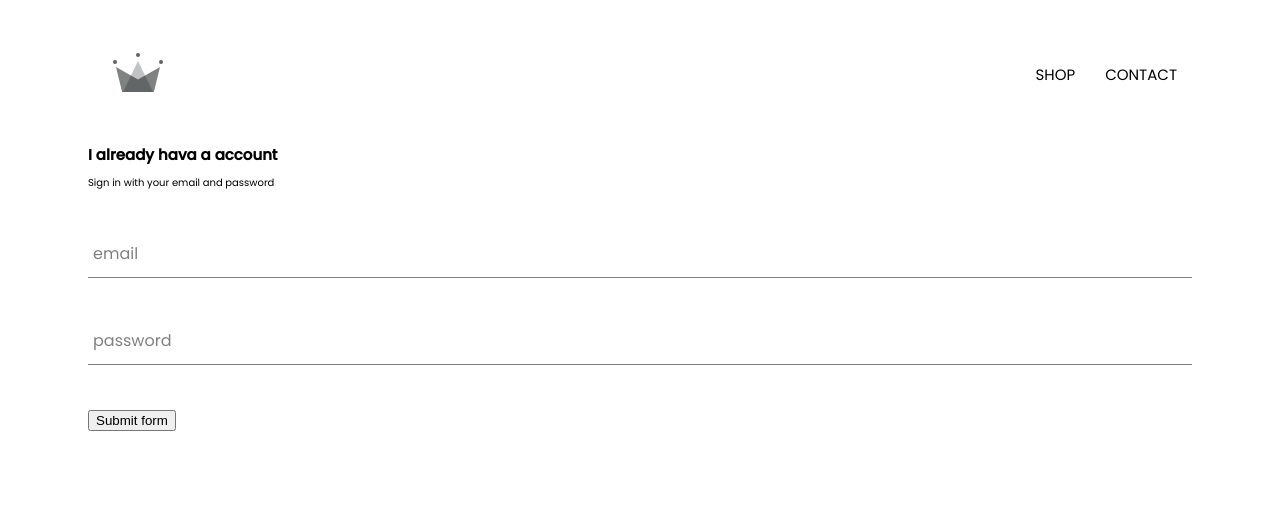
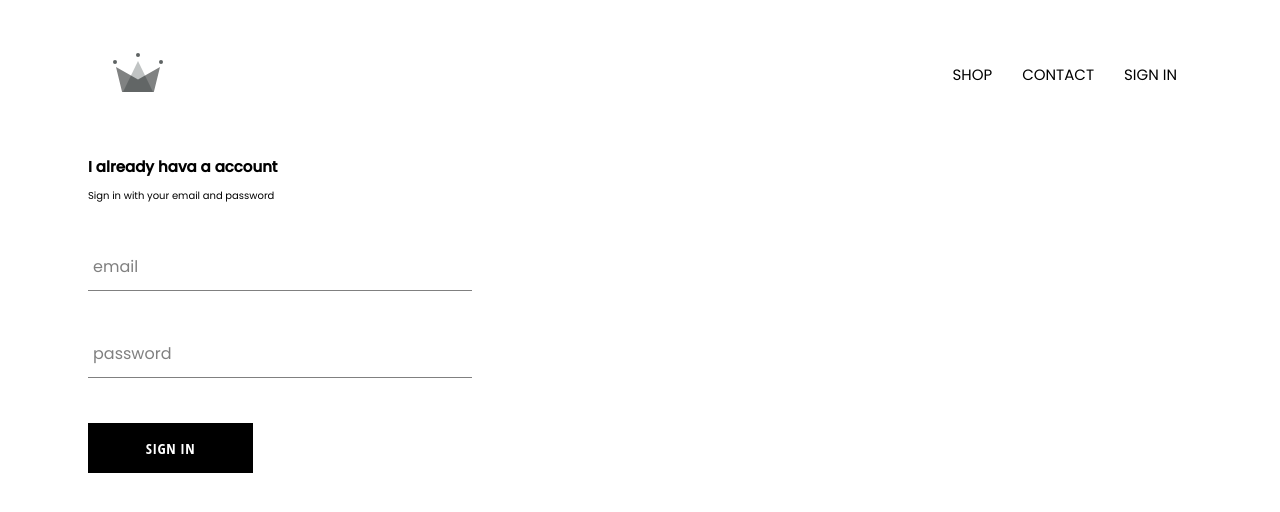
Before and after one commit to luuquangtri/clother-repo, a React (Create React App) app: page /signin in a window 1280 px wide. Shown: the top 512 px of the page. Built offline with nearby package versions, Linux system fonts and the light colour scheme.

Commit message:
custom button success

```diff
--- /dev/null
+++ b/src/Components/Common/CustomButton/CustomButton.component.jsx
@@ -0,0 +1,15 @@
+import React from 'react';
+import PropTypes from 'prop-types';
+import "./CustomButton.styles.scss";
+CustomButton.propTypes = {
+
+};
+
+function CustomButton(props) {
+    const { children, ...ortherProps } = props;
+    return (
+        <button className="custom-button" {...ortherProps}>{children}</button>
+    );
+}
+
+export default CustomButton;
--- /dev/null
+++ b/src/Components/Common/CustomButton/CustomButton.styles.scss
@@ -0,0 +1,22 @@
+.custom-button {
+    min-width: 165px;
+    width: auto;
+    height: 50px;
+    letter-spacing: 0.5px;
+    line-height: 50px;
+    padding: 0 35px 0 35px;
+    font-size: 15px;
+    background-color: black;
+    color: white;
+    text-transform: uppercase;
+    font-family: "Open Sans Condensed";
+    font-weight: bolder;
+    border: none;
+    cursor: pointer;
+
+    &:hover {
+        background-color: white;
+        color: black;
+        border: 1px solid black;
+    }
+}
--- a/src/Components/Common/Header/Header.component.jsx
+++ b/src/Components/Common/Header/Header.component.jsx
@@ -11,6 +11,7 @@ function Header() {
             <div className="options">
                 <Link className="option" to="/shop">SHOP</Link>
                 <Link className="option" to="/contact">CONTACT</Link>
+                <Link className="option" to="/signin">SIGN IN</Link>
             </div>
         </div>
     );
--- a/src/Components/SignIn/signin.component.jsx
+++ b/src/Components/SignIn/signin.component.jsx
@@ -1,6 +1,7 @@
+import CustomButton from 'Components/Common/CustomButton/CustomButton.component';
 import FormInput from 'Components/Common/FormInput/FormInput.component';
 import React, { useState } from 'react';
-
+import "./signin.styles.scss";
 function SignIn(props) {
     const [state, setState] = useState({
         email: "",
@@ -25,7 +26,7 @@ function SignIn(props) {
 
 
     return (
-        <div div div className="sign-in" >
+        <div className="sign-in" >
             <h2>I already hava a account</h2>
             <span>Sign in with your email and password </span>
             <form onSubmit={handleSubmit}>
@@ -46,7 +47,7 @@ function SignIn(props) {
                     label="password"
                 />
 
-                <input type="submit" value="Submit form" />
+                <CustomButton type="submit">SIGN IN</CustomButton>
             </form>
         </div>
     );
--- a/src/Components/SignIn/signin.styles.scss
+++ b/src/Components/SignIn/signin.styles.scss
@@ -0,0 +1,8 @@
+.sign-in {
+    width: 30vw;
+    display: flex;
+    flex-direction: column;
+    .title {
+        margin: 10px;
+    }
+}
```
